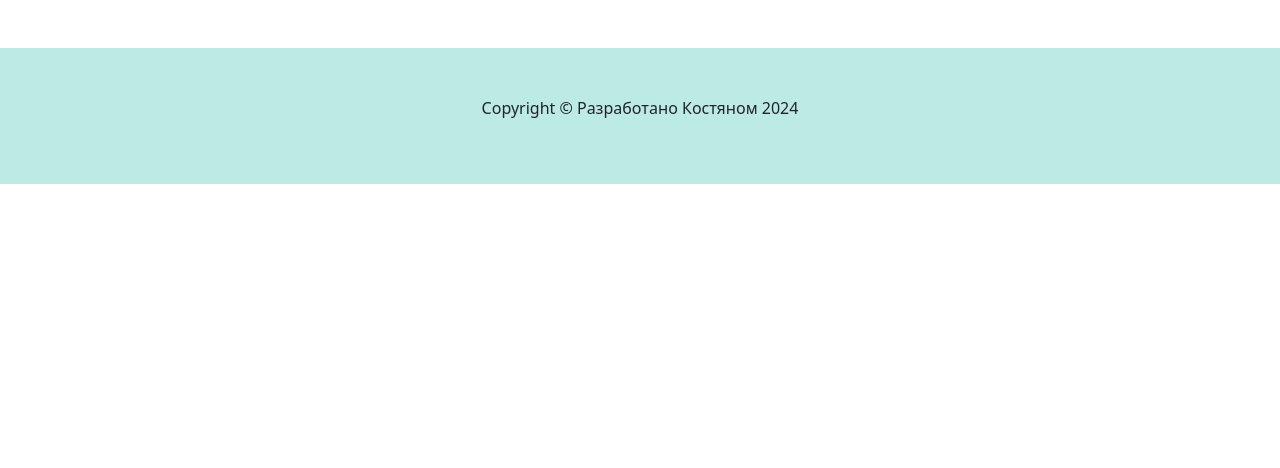
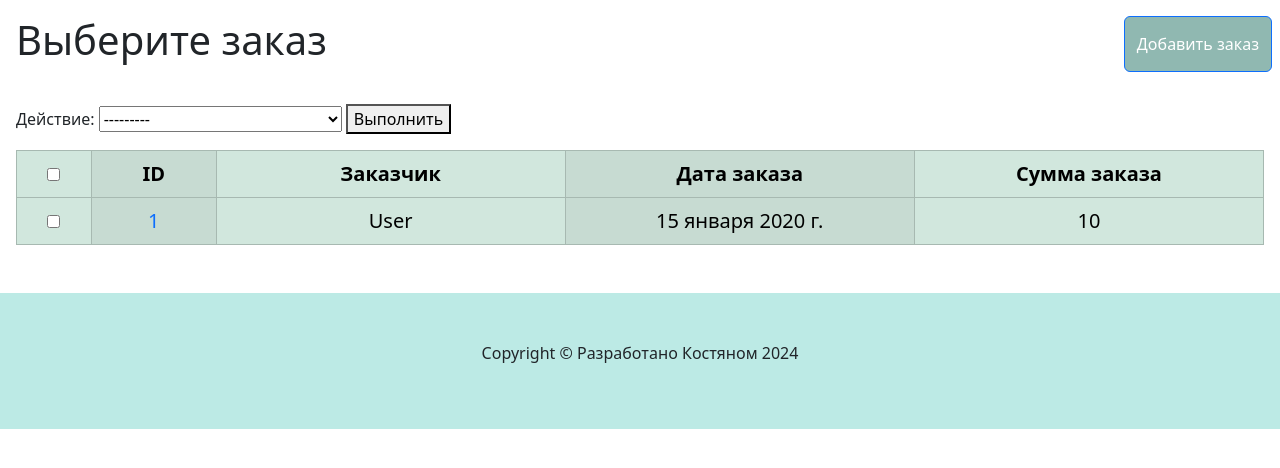
Before and after one commit to Konstant81/test-app, a Django app: page /edit/ in a window 1280 px wide. Shown: the part 106-574 px from the top of the page. Run offline with Django 4.2, Linux system fonts and the light colour scheme; tables that the repository leaves empty hold one stand-in row (values such as "Sample post"); some libraries are stand-ins or nearby versions.

Commit message:
add edit page

```diff
--- a/main/static/main/css/styles.css
+++ b/main/static/main/css/styles.css
@@ -1,5 +1,5 @@
-th {
-	width: 33%;
+a {
+	text-decoration: none;
 }
 
 .navbar {
@@ -28,17 +28,13 @@ th {
 }
 
 .table {
-	font-size: 25px;
-	width: 90%;
-	margin-left: auto;
-    margin-right: auto;
+	font-size: 20px;
 	text-align: center;
+	table-layout:fixed;
+
 }
 
-
 .choose-week {
-	margin-top: 10px;
-	margin-left: 5%;
 	font-family:'Franklin Gothic Medium', 'Arial Narrow', Arial, sans-serif;
 }
 
--- /dev/null
+++ b/main/static/main/js/my.js
@@ -0,0 +1,11 @@
+document.getElementById('select_all')
+  .addEventListener('click', function (e) {
+    var els = document.querySelectorAll(
+      'input[name=additional]'
+    );
+
+    Array.prototype.forEach.call(els, function(cb){
+      cb.checked = e.target.checked;
+    });
+  })
+;
--- /dev/null
+++ b/main/templates/main/edit.html
@@ -0,0 +1,54 @@
+{% extends 'main/base.html' %} {% load static %}
+
+{% block content %}
+<div class="d-flex justify-content-between">
+    <div class="m-3"><h1>Выберите заказ</h1></div>
+    <div class="d-grid gap-2 d-md-flex justify-content-md-end">
+      <button class="btn btn-primary my-3 me-md-2" type="button">Добавить заказ</button>
+    </div>
+</div>
+<form action="" method="get">
+  <div class="m-3">
+    <label>Действие: <select name="action" required="">
+  <option value="" selected="">---------</option>
+  <option value="delete_selected">Удалить выбранные Заказы</option>
+  </select></label><input type="hidden" name="select_across" value="0" class="select-across">
+    <button type="submit" class="button" title="Выполнить выбранное действие" name="index" value="0">Выполнить</button>
+  </div>
+  <div class="m-3">
+    <table
+    class="table table-success table-bordered table-striped-columns table-hover align-middle"
+  >
+    <thead>
+      <tr>
+        <th style="m-0 width: 5%;">
+          <div>
+            <span><input type="checkbox" name="" id="select_all" /></span>
+          </div>
+        </th>
+        <th style="width: 10%;">ID</th>
+        <th style="width: 28%;">Заказчик</th>
+        <th style="width: 28%;">Дата заказа</th>
+        <th style="width: 28%;">Сумма заказа</th>
+      </tr>
+    </thead>
+    <tbody>
+      {% for order in orders %}
+      <tr>
+        <td><input type="checkbox" value={{order.id}} name="additional"/></td>
+        <td><a href="#" title="Редактировать заказ">{{ order.id }}</a></td>
+        <td>{{ order.client }}</td>
+        <td>{{ order.order_date }}</td>
+        <td>{{ order.amount }}</td>
+      </tr>
+      {% endfor %}
+    </tbody>
+  </table>
+  </div>
+</form>
+
+<script type="text/javascript" src={% static "main/js/my.js" %}></script>
+<script src="https://ajax.googleapis.com/ajax/libs/jquery/2.1.1/jquery.min.js"></script>
+{% endblock %} {% comment %}
+
+{% endcomment %}
--- a/main/views.py
+++ b/main/views.py
@@ -30,11 +30,13 @@ def index(request):
     return render(request, "main/index.html", context)
 
 def edit(request):
+    orders = Order.objects.select_related('client').all()
     context = {
         "title": "Редактирование",
-        "content": "Страница редактирования БД"
+        "content": "Страница редактирования БД",
+        "orders": orders
     }
-    return render(request, "main/base.html", context)
+    return render(request, "main/edit.html", context)
 
 def send(request):
     context = {
```
Also changed, not shown: main/templates/main/index.html (+14 -11 lines).
